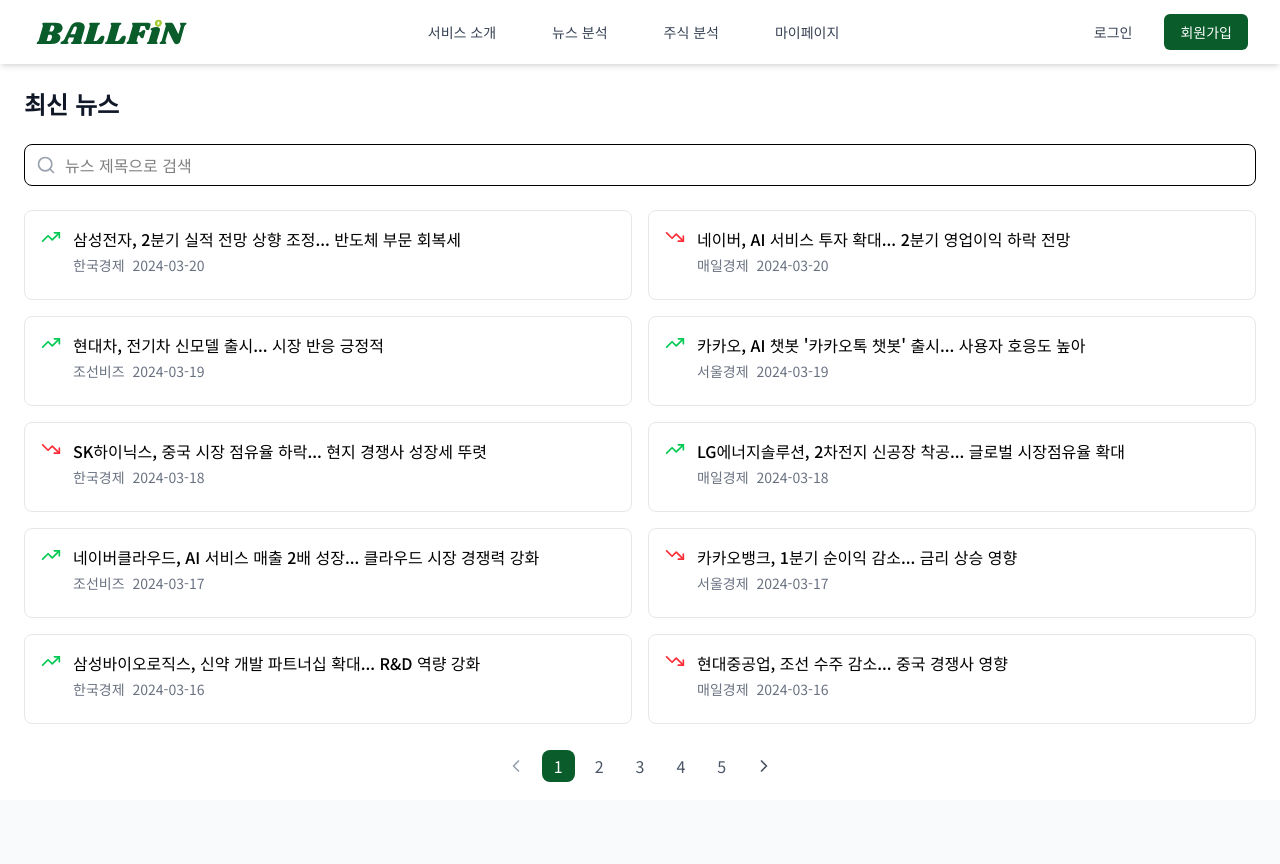
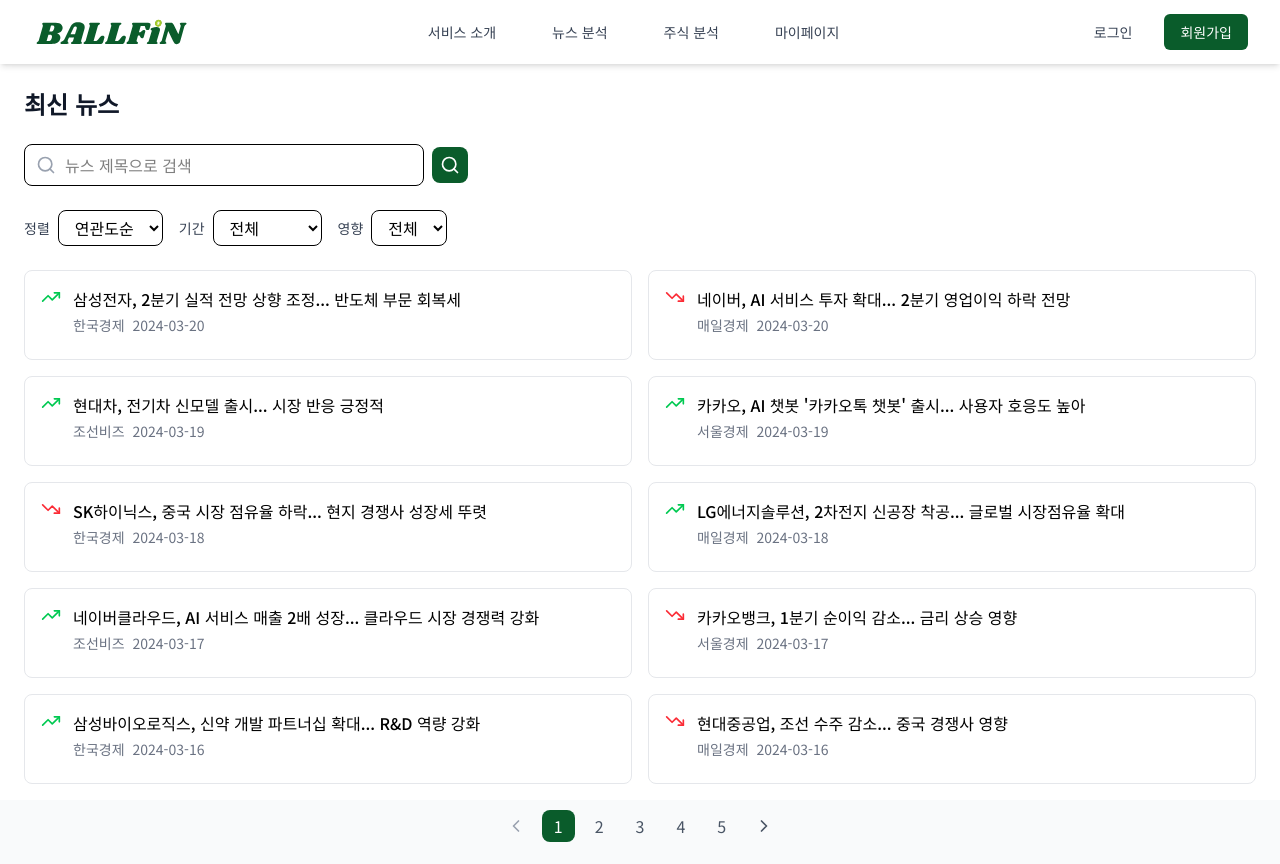
Before and after one commit to BALLFiN/BALLFiN-FE, a React (Vite) app: page /news in a window 1280 px wide. Built offline with nearby package versions, Linux system fonts and the light colour scheme; a web font is replaced by a local one.

Commit message:
✨: 검색 정렬 및 필터링 기능

```diff
--- a/src/components/common/SearchBar.tsx
+++ b/src/components/common/SearchBar.tsx
@@ -3,24 +3,39 @@
 interface SearchBarProps {
   value: string;
   onChange: (value: string) => void;
+  onSearch?: () => void;
   placeholder?: string;
 }
 
 export default function SearchBar({
   value,
   onChange,
+  onSearch,
   placeholder = "검색",
 }: SearchBarProps) {
   return (
-    <div className="relative">
+    <div className="flex items-center gap-2">
+      <div className="relative w-[50vh]">
         <Search className="absolute left-3 top-1/2 transform -translate-y-1/2 text-gray-400 w-5 h-5" />
         <input
           type="text"
           placeholder={placeholder}
           value={value}
           onChange={(e) => onChange(e.target.value)}
+          onKeyDown={(e) => {
+            if (e.key === "Enter" && onSearch) {
+              onSearch();
+            }
+          }}
           className="w-full pl-10 pr-4 py-2 border rounded-lg focus:outline-none focus:ring-2 focus:ring-[#0A5C2B] focus:border-transparent"
         />
       </div>
+      <button
+        onClick={onSearch}
+        className="p-2 bg-[#0A5C2B] text-white rounded-lg hover:bg-[#0A5C2B]/90 transition-colors"
+      >
+        <Search className="w-5 h-5" />
+      </button>
+    </div>
   );
 }
--- /dev/null
+++ b/src/components/news/NewsFilter.tsx
@@ -0,0 +1,153 @@
+import { useState } from "react";
+import { Calendar, Filter } from "lucide-react";
+
+interface NewsFilterProps {
+  onSortChange: (sort: string) => void;
+  onDateRangeChange: (range: { start: string; end: string }) => void;
+  onImpactFilterChange: (impacts: string[]) => void;
+}
+
+export default function NewsFilter({
+  onSortChange,
+  onDateRangeChange,
+  onImpactFilterChange,
+}: NewsFilterProps) {
+  const [sortBy, setSortBy] = useState("relevance");
+  const [dateRange, setDateRange] = useState("all");
+  const [customStartDate, setCustomStartDate] = useState("");
+  const [customEndDate, setCustomEndDate] = useState("");
+  const [selectedImpact, setSelectedImpact] = useState("all");
+
+  const handleSortChange = (value: string) => {
+    setSortBy(value);
+    onSortChange(value);
+  };
+
+  const handleDateRangeChange = (range: string) => {
+    setDateRange(range);
+    const today = new Date();
+    let startDate = new Date();
+    let endDate = new Date();
+
+    switch (range) {
+      case "today":
+        break;
+      case "week":
+        startDate.setDate(today.getDate() - 7);
+        break;
+      case "month":
+        startDate.setMonth(today.getMonth() - 1);
+        break;
+      case "year":
+        startDate.setFullYear(today.getFullYear() - 1);
+        break;
+      case "custom":
+        if (customStartDate && customEndDate) {
+          onDateRangeChange({
+            start: customStartDate,
+            end: customEndDate,
+          });
+        }
+        return;
+      default:
+        onDateRangeChange({
+          start: "",
+          end: "",
+        });
+        return;
+    }
+
+    onDateRangeChange({
+      start: startDate.toISOString().split("T")[0],
+      end: endDate.toISOString().split("T")[0],
+    });
+  };
+
+  const handleImpactChange = (impact: string) => {
+    setSelectedImpact(impact);
+    if (impact === "all") {
+      onImpactFilterChange([]);
+    } else {
+      onImpactFilterChange([impact]);
+    }
+  };
+
+  return (
+    <div className="flex flex-wrap items-center gap-4">
+      {/* 정렬 */}
+      <div className="flex items-center gap-2">
+        <span className="text-sm font-medium text-gray-700 whitespace-nowrap">
+          정렬
+        </span>
+        <select
+          value={sortBy}
+          onChange={(e) => handleSortChange(e.target.value)}
+          className="px-3 py-1 border rounded-lg focus:outline-none focus:ring-2 focus:ring-[#0A5C2B] focus:border-transparent"
+        >
+          <option value="relevance">연관도순</option>
+          <option value="newest">최신순</option>
+          <option value="oldest">오래된순</option>
+        </select>
+      </div>
+
+      {/* 날짜 필터 */}
+      <div className="flex items-center gap-2">
+        <span className="text-sm font-medium text-gray-700 whitespace-nowrap">
+          기간
+        </span>
+        <select
+          value={dateRange}
+          onChange={(e) => handleDateRangeChange(e.target.value)}
+          className="px-3 py-1 border rounded-lg focus:outline-none focus:ring-2 focus:ring-[#0A5C2B] focus:border-transparent"
+        >
+          <option value="all">전체</option>
+          <option value="today">오늘</option>
+          <option value="week">지난 1주</option>
+          <option value="month">지난 1달</option>
+          <option value="year">올해</option>
+          <option value="custom">직접 설정</option>
+        </select>
+
+        {dateRange === "custom" && (
+          <div className="flex items-center gap-2">
+            <input
+              type="date"
+              value={customStartDate}
+              onChange={(e) => setCustomStartDate(e.target.value)}
+              className="px-3 py-1 border rounded-lg focus:outline-none focus:ring-2 focus:ring-[#0A5C2B] focus:border-transparent"
+            />
+            <span>~</span>
+            <input
+              type="date"
+              value={customEndDate}
+              onChange={(e) => setCustomEndDate(e.target.value)}
+              className="px-3 py-1 border rounded-lg focus:outline-none focus:ring-2 focus:ring-[#0A5C2B] focus:border-transparent"
+            />
+            <button
+              onClick={() => handleDateRangeChange("custom")}
+              className="px-3 py-1 bg-[#0A5C2B] text-white rounded-lg hover:bg-[#0A5C2B]/90 transition-colors"
+            >
+              적용
+            </button>
+          </div>
+        )}
+      </div>
+
+      {/* 영향 필터 */}
+      <div className="flex items-center gap-2">
+        <span className="text-sm font-medium text-gray-700 whitespace-nowrap">
+          영향
+        </span>
+        <select
+          value={selectedImpact}
+          onChange={(e) => handleImpactChange(e.target.value)}
+          className="px-3 py-1 border rounded-lg focus:outline-none focus:ring-2 focus:ring-[#0A5C2B] focus:border-transparent"
+        >
+          <option value="all">전체</option>
+          <option value="positive">호재</option>
+          <option value="negative">악재</option>
+        </select>
+      </div>
+    </div>
+  );
+}
--- a/src/components/news/NewsList.tsx
+++ b/src/components/news/NewsList.tsx
@@ -8,6 +8,7 @@
 import { NewsItem } from "../../mock/newsData";
 import { useState } from "react";
 import SearchBar from "../common/SearchBar";
+import NewsFilter from "./NewsFilter";
 
 interface NewsListProps {
   news: NewsItem[];
@@ -33,11 +34,45 @@
 }: NewsListProps) {
   const [currentPage, setCurrentPage] = useState(1);
   const [searchQuery, setSearchQuery] = useState("");
+  const [searchTerm, setSearchTerm] = useState("");
+  const [sortBy, setSortBy] = useState("relevance");
+  const [dateRange, setDateRange] = useState({ start: "", end: "" });
+  const [selectedImpacts, setSelectedImpacts] = useState<string[]>([]);
   const itemsPerPage = 10;
 
-  const filteredNews = news.filter((item) =>
-    item.title.toLowerCase().includes(searchQuery.toLowerCase())
+  // 검색어로 필터링
+  let filteredNews = news.filter((item) =>
+    item.title.toLowerCase().includes(searchTerm.toLowerCase())
   );
+
+  // 날짜 범위로 필터링
+  if (dateRange.start && dateRange.end) {
+    filteredNews = filteredNews.filter((item) => {
+      const itemDate = new Date(item.date);
+      const startDate = new Date(dateRange.start);
+      const endDate = new Date(dateRange.end);
+      return itemDate >= startDate && itemDate <= endDate;
+    });
+  }
+
+  // 영향으로 필터링
+  if (selectedImpacts.length > 0) {
+    filteredNews = filteredNews.filter((item) =>
+      selectedImpacts.includes(item.impact)
+    );
+  }
+
+  // 정렬
+  filteredNews.sort((a, b) => {
+    switch (sortBy) {
+      case "newest":
+        return new Date(b.date).getTime() - new Date(a.date).getTime();
+      case "oldest":
+        return new Date(a.date).getTime() - new Date(b.date).getTime();
+      default:
+        return 0; // 연관도순은 기본 정렬 유지
+    }
+  });
 
   const totalPages = Math.ceil(filteredNews.length / itemsPerPage);
   const startIndex = (currentPage - 1) * itemsPerPage;
@@ -62,6 +97,26 @@
     }
   };
 
+  const handleSearch = () => {
+    setSearchTerm(searchQuery);
+    setCurrentPage(1);
+  };
+
+  const handleSortChange = (sort: string) => {
+    setSortBy(sort);
+    setCurrentPage(1);
+  };
+
+  const handleDateRangeChange = (range: { start: string; end: string }) => {
+    setDateRange(range);
+    setCurrentPage(1);
+  };
+
+  const handleImpactFilterChange = (impacts: string[]) => {
+    setSelectedImpacts(impacts);
+    setCurrentPage(1);
+  };
+
   return (
     <div className="h-full flex flex-col">
       <div className="p-6">
@@ -70,7 +125,16 @@
           <SearchBar
             value={searchQuery}
             onChange={setSearchQuery}
+            onSearch={handleSearch}
             placeholder="뉴스 제목으로 검색"
+          />
+        </div>
+
+        <div className="mb-6">
+          <NewsFilter
+            onSortChange={handleSortChange}
+            onDateRangeChange={handleDateRangeChange}
+            onImpactFilterChange={handleImpactFilterChange}
           />
         </div>
 
```
Lines whose indentation alone changed are shown as unchanged.
